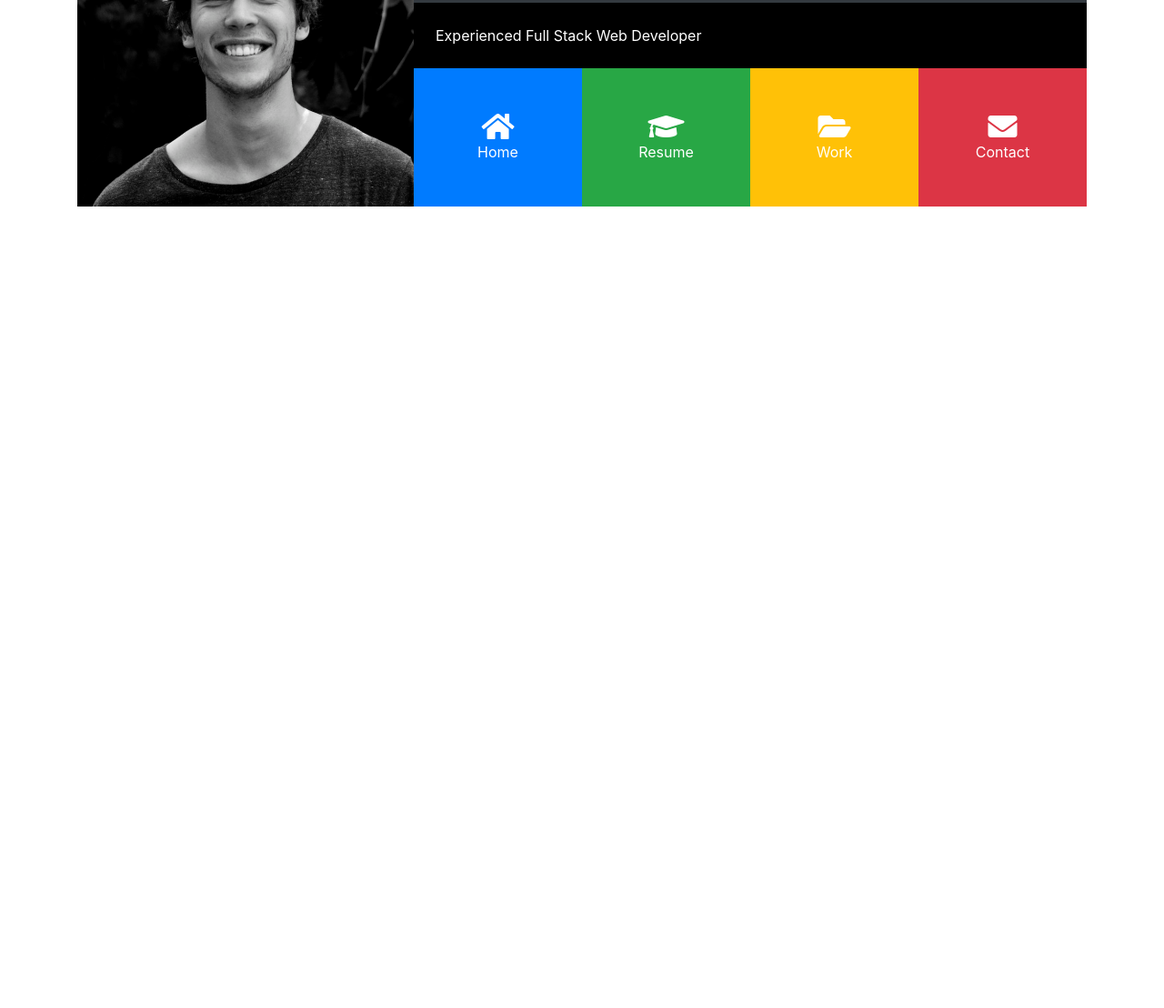
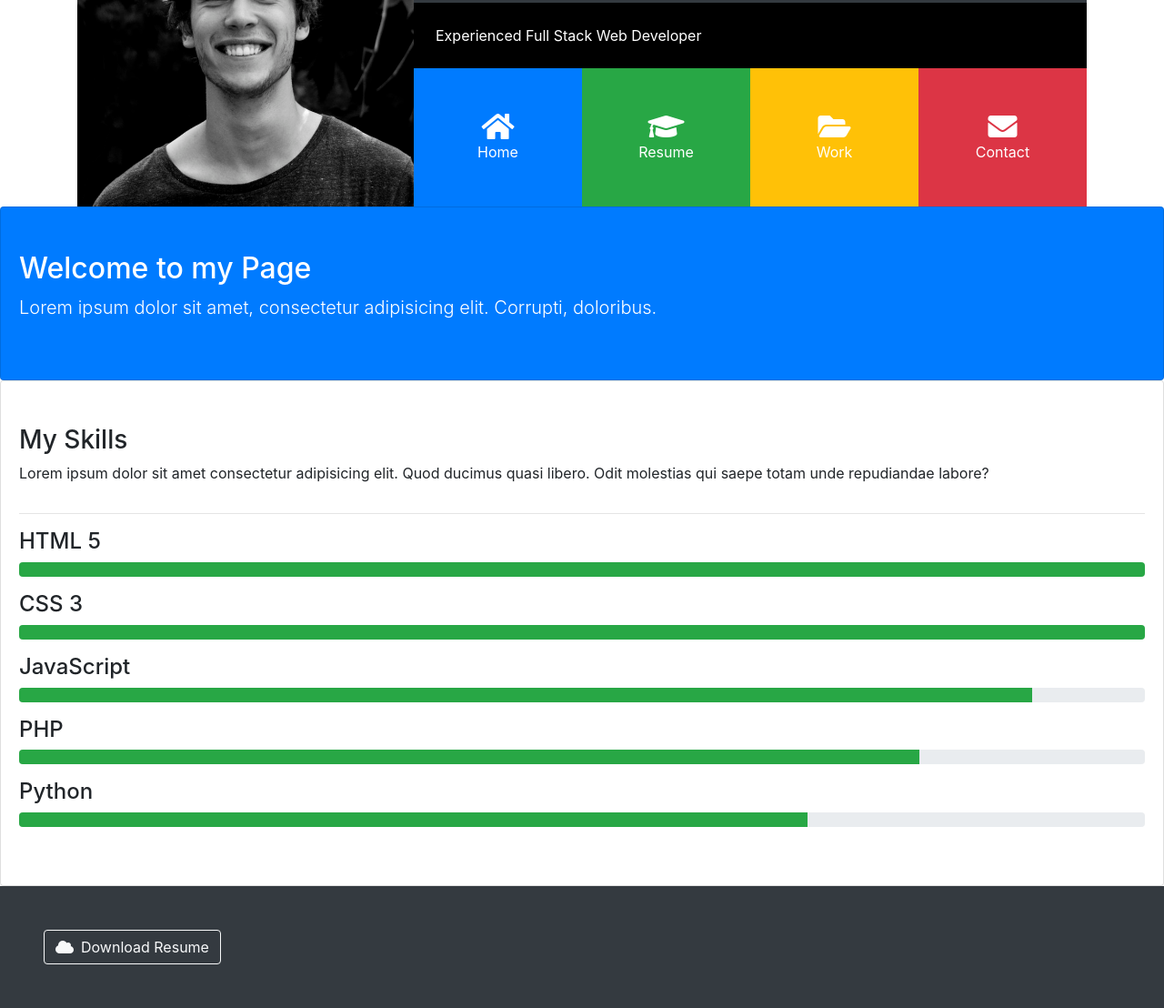
Before and after one commit to CoderGuy614/Bootstrap4-Theme-PortfolioGrid, a plain HTML site: page index.html in a window 1280 px wide. Shown: the part 168-1276 px from the top of the page at 91% size. Before the commit the page ends 800 px from the top, so only its background shows below. Drawn offline with nearby package versions, Linux system fonts and the light colour scheme.

Commit message:
Home Section Finished

```diff
--- a/index.html
+++ b/index.html
@@ -103,6 +103,58 @@
       </header>
     </div>
 
+    <!-- Home -->
+
+    <div id="home" class="collapse show">
+      <div class="card card-body bg-primary text-white py-5">
+        <h2>Welcome to my Page</h2>
+        <p class="lead">
+          Lorem ipsum dolor sit amet, consectetur adipisicing elit. Corrupti,
+          doloribus.
+        </p>
+      </div>
+      <div class="card card-body py-5">
+        <h3>My Skills</h3>
+        <p>
+          Lorem ipsum dolor sit amet consectetur adipisicing elit. Quod ducimus
+          quasi libero. Odit molestias qui saepe totam unde repudiandae labore?
+        </p>
+        <hr />
+        <h4>HTML 5</h4>
+        <div class="progress mb-3">
+          <div class="progress-bar bg-success" style="width: 100%;"></div>
+        </div>
+        <h4>CSS 3</h4>
+        <div class="progress mb-3">
+          <div class="progress-bar bg-success" style="width: 100%;"></div>
+        </div>
+        <h4>JavaScript</h4>
+        <div class="progress mb-3">
+          <div class="progress-bar bg-success" style="width: 90%;"></div>
+        </div>
+        <h4>PHP</h4>
+        <div class="progress mb-3">
+          <div class="progress-bar bg-success" style="width: 80%;"></div>
+        </div>
+        <h4>Python</h4>
+        <div class="progress mb-3">
+          <div class="progress-bar bg-success" style="width: 70%;"></div>
+        </div>
+      </div>
+    </div>
+
+    <!-- Footer -->
+
+    <footer id="main-footer" class="p-5 text-white bg-dark">
+      <div class="row">
+        <div class="col-md-6">
+          <a href="#" class="btn btn-outline-light">
+            <i class="fas fa-cloud mr-2"></i>Download Resume
+          </a>
+        </div>
+      </div>
+    </footer>
+
     <script
       src="http://code.jquery.com/jquery-3.3.1.min.js"
       integrity="sha256-FgpCb/KJQlLNfOu91ta32o/NMZxltwRo8QtmkMRdAu8="
```
